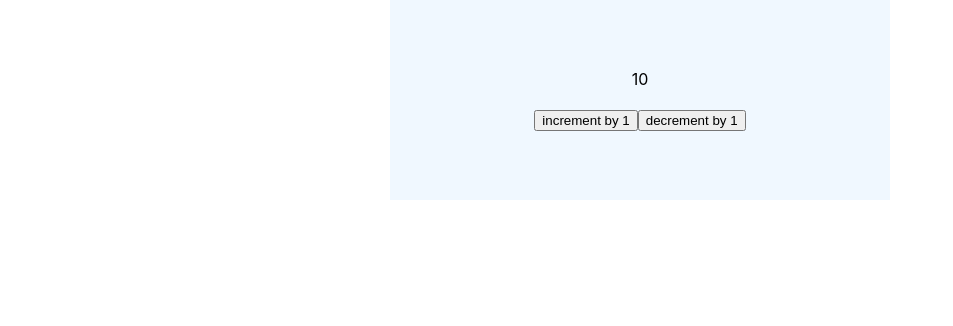
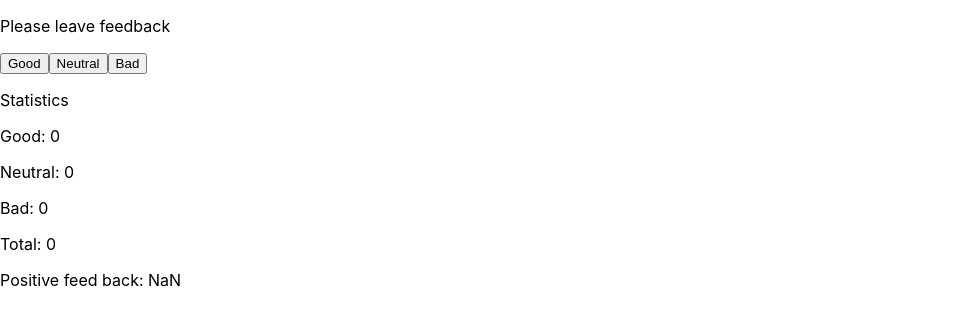
Before and after one commit to IMissOdeToCode/goit-react-hw-02-feedback, a React (Create React App) app: page / in a window 1280 px wide. Shown: the top 326 px of the page, without its empty margins (0-953 px from the left). Built offline with nearby package versions, Linux system fonts and the light colour scheme.

Commit message:
basic functional feed back

```diff
--- a/package.json
+++ b/package.json
@@ -7,7 +7,6 @@
     "@testing-library/jest-dom": "^5.16.3",
     "@testing-library/react": "^12.1.4",
     "@testing-library/user-event": "^13.5.0",
-    "prop-types": "^15.8.1",
     "react": "^18.1.0",
     "react-dom": "^18.1.0",
     "react-scripts": "5.0.1",
@@ -38,5 +37,8 @@
       "last 1 firefox version",
       "last 1 safari version"
     ]
+  },
+  "devDependencies": {
+    "prop-types": "^15.8.1"
   }
 }
--- a/src/components/App.jsx
+++ b/src/components/App.jsx
@@ -1,9 +1,12 @@
-import Counter from './Counter/Counter';
+// import Counter from './Counter/Counter';
+import FeedBack from './FeedBack/FeedBack';
 
 export const App = () => {
   return (
     <>
-      <Counter initialValue={10} />
+      <FeedBack />
+
+      {/* <Counter initialValue={10} /> */}
     </>
   );
 };
--- a/src/components/Counter/Control.jsx
+++ b/src/components/Counter/Control.jsx
@@ -1,4 +1,4 @@
-import PropTypes from 'prop-types';
+// import PropTypes from 'prop-types';
 
 const Controls = ({ onIncrement, onDecrement }) => (
   <div className="Counter__controls">
--- a/src/components/Counter/Counter.jsx
+++ b/src/components/Counter/Counter.jsx
@@ -1,19 +1,19 @@
-import React from 'react';
-import PropTypes from 'prop-types';
+import React, { Component } from 'react';
+// import PropTypes from 'prop-types';
 
 import Value from './Value';
 import Controls from './Control';
 
 import css from './Counter.module.css';
 
-class Counter extends React.Component {
+class Counter extends Component {
   static defaultProps = {
-    initialValue: 0,
+    initialValue: 40,
   };
 
-  static propTypes = {
-    ///
-  };
+  // static propTypes = {
+  //   ///
+  // };
 
   state = { value: this.props.initialValue };
 
@@ -40,3 +40,5 @@ class Counter extends React.Component {
 }
 
 export default Counter;
+
+// Counter.propTypes = {};
--- a/src/components/Counter/Value.jsx
+++ b/src/components/Counter/Value.jsx
@@ -1,4 +1,4 @@
-import PropTypes from 'prop-types';
+// import PropTypes from 'prop-types';
 
 const Value = ({ value }) => <span className="Counter__value">{value}</span>;
 
--- /dev/null
+++ b/src/components/FeedBack/FeedBack.jsx
@@ -0,0 +1,84 @@
+import React, { Component } from 'react';
+// import PropTypes from 'prop-types';
+
+// import css from './FeedBack.module.css';
+
+class FeedBack extends Component {
+  state = {
+    good: 0,
+    neutral: 0,
+    bad: 0,
+  };
+
+  leaveVote(name) {
+    console.log(name);
+    this.setState(prevState => {
+      return {
+        [name]: prevState[name] + 1,
+      };
+    });
+  }
+
+  countTotalFeedback() {
+    const { good, neutral, bad } = this.state;
+    const total = good + neutral + bad;
+    return total;
+  }
+  countPositiveFeedbackPercentage() {
+    const { good, neutral, bad } = this.state;
+    const total = good + neutral + bad;
+    const percentage = ((good / total) * 100).toFixed(2);
+    return Number(percentage);
+  }
+
+  dummyFunc = () => console.log('dummy func');
+
+  render() {
+    const total = this.countTotalFeedback();
+    const positivePercentage = this.countPositiveFeedbackPercentage();
+
+    return (
+      <div>
+        <p>Please leave feedback</p>
+
+        <button
+          type="button"
+          onClick={() => {
+            this.leaveVote('good');
+          }}
+        >
+          Good
+        </button>
+
+        <button
+          type="button"
+          onClick={() => {
+            this.leaveVote('neutral');
+          }}
+        >
+          Neutral
+        </button>
+
+        <button
+          type="button"
+          onClick={() => {
+            this.leaveVote('bad');
+          }}
+        >
+          Bad
+        </button>
+
+        <p>Statistics</p>
+        <p>Good: {this.state.good}</p>
+        <p>Neutral: {this.state.neutral}</p>
+        <p>Bad: {this.state.bad}</p>
+        <p>Total: {total}</p>
+        <p>Positive feed back: {positivePercentage}</p>
+      </div>
+    );
+  }
+}
+
+export default FeedBack;
+
+// Counter.propTypes = {};
--- /dev/null
+++ b/src/components/FeedBack/FeedBackButton.jsx
@@ -0,0 +1,4 @@
+// import PropTypes from 'prop-types';
+import css from './FeedBack.module.css';
+
+const FeedBackButton = ({ Caption }) => {};
```
Also changed, not shown: .prettierrc.json, src/components/FeedBack/FeedBack.module.css (added), 1 other file (tests, documents, lock files or other folders).
